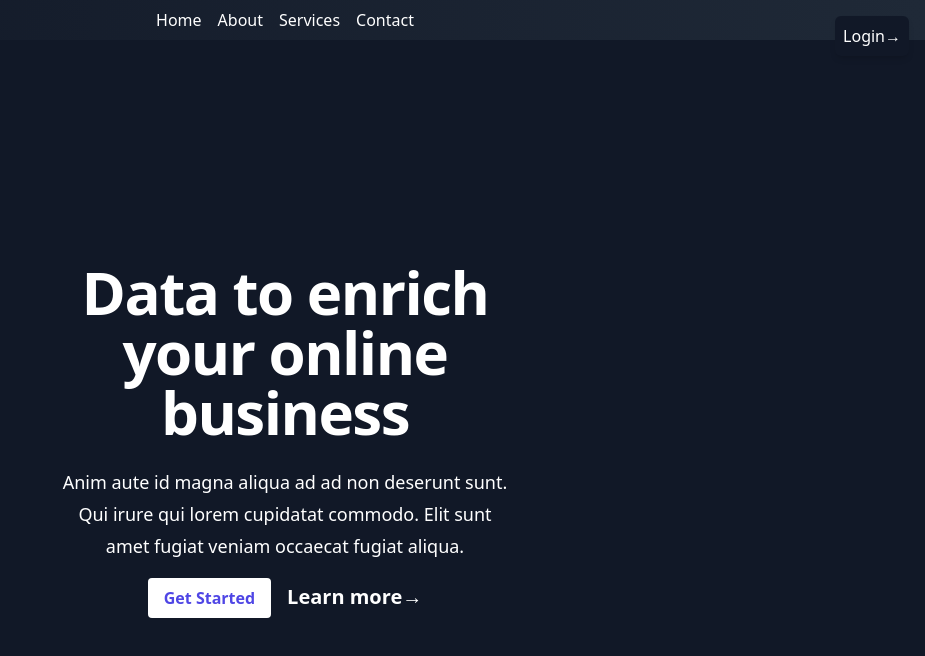
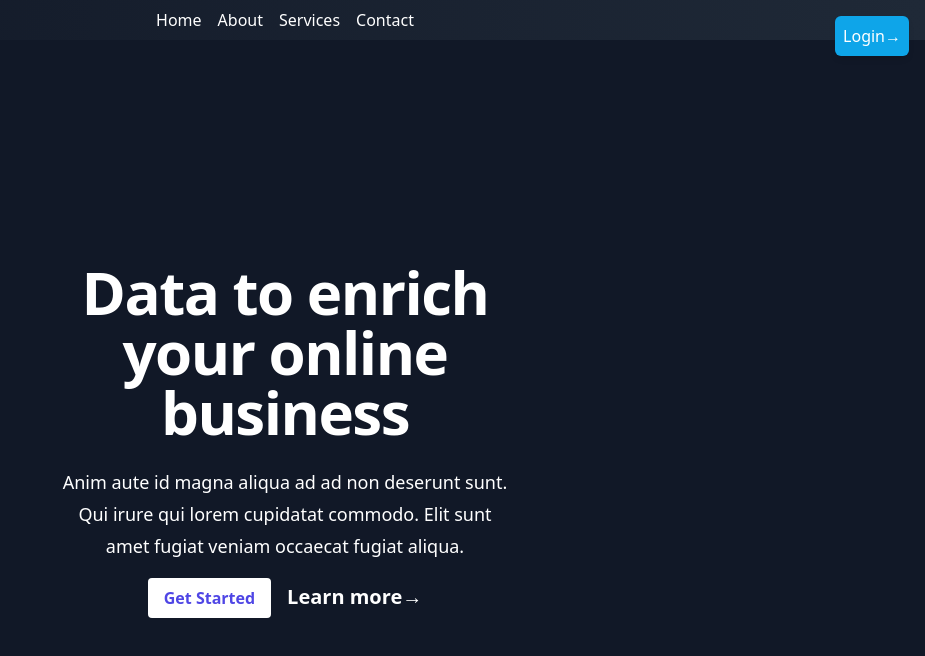
Before and after one commit to AlpianPPLG/hero-section-with-react-js, a React (Vite) app: page / in a window 1280 px wide. Shown: the top 656 px of the page, without its empty margins (355-1280 px from the left). Built offline with nearby package versions, Linux system fonts and the light colour scheme.

Commit message:
change login button color

```diff
--- a/src/App.jsx
+++ b/src/App.jsx
@@ -181,10 +181,11 @@ function App() {
           </form>
         </div>
       </div>
-      <button className="text-white md:text-1xl hover:bg-gray-400 hover:text-gray-900 fixed top-0 right-0 m-4 bg-gray-900 p-2 rounded-md shadow-md">
+      <button className="text-white md:text-1xl hover:bg-sky-400 hover:text-gray-900 fixed top-0 right-0 m-4 bg-sky-500 p-2 rounded-md shadow-md">
         Login
         <span aria-hidden="true">→</span>
       </button>
+
     </>
   );
 }
```
